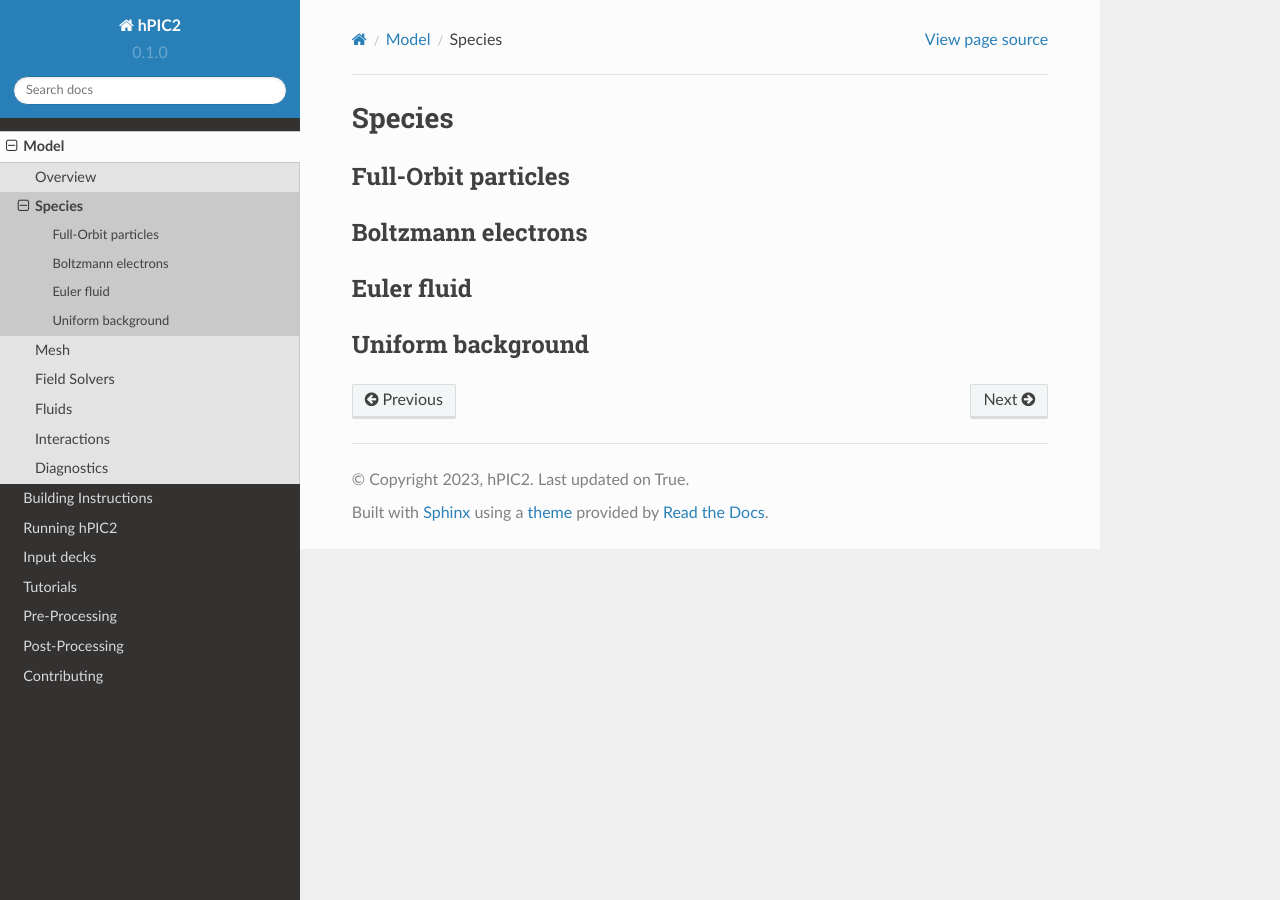
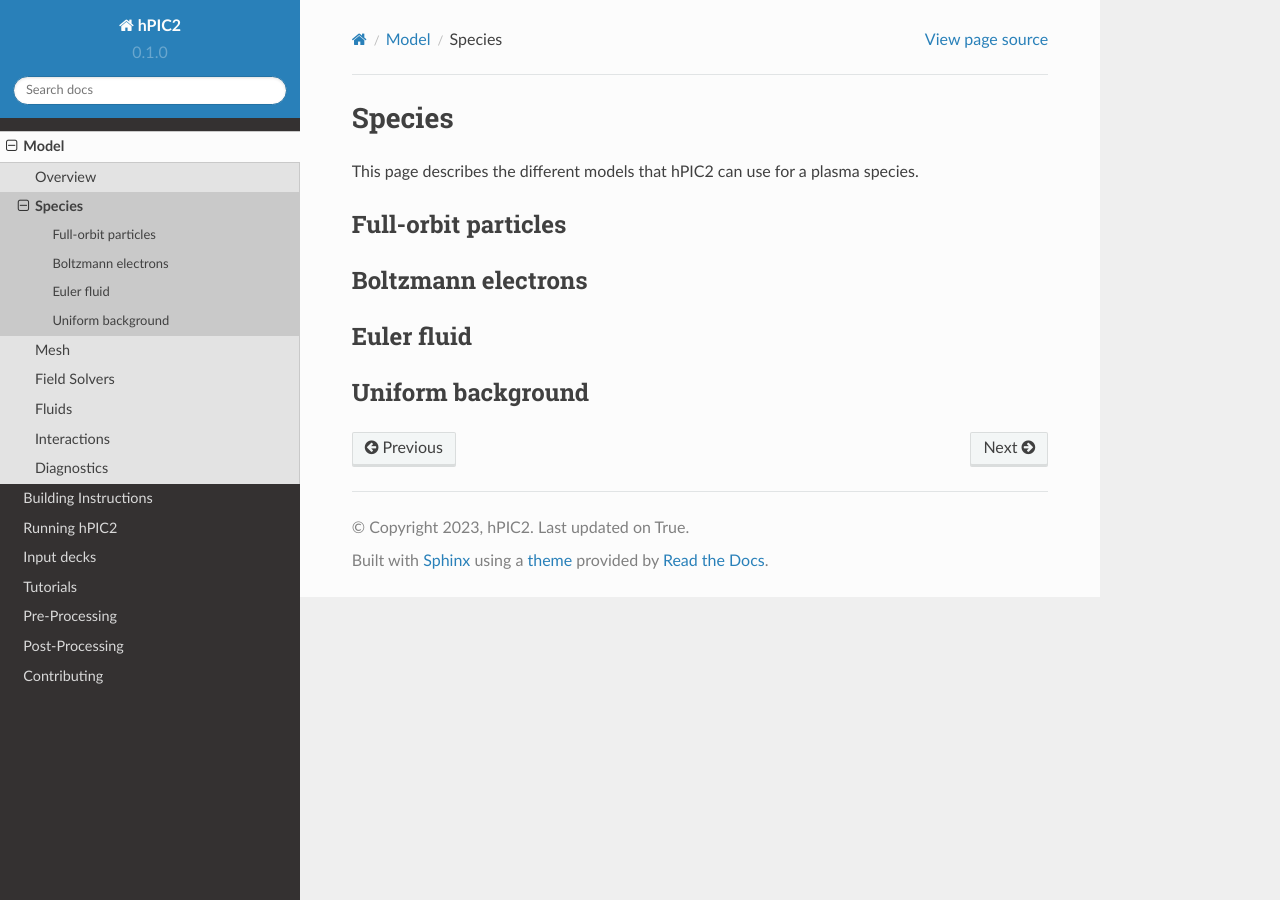
Before and after one commit to lcpp-org/hpic2doc, a Sphinx documentation site: the page built from docs/source/species.rst, in a window 1280 px wide. Built offline with Sphinx 7.4.7 and the Read the Docs theme 2.0.0, drawn with Linux system fonts in a browser that asks for light colours.

Commit message:
Start species

```diff
--- a/docs/source/species.rst
+++ b/docs/source/species.rst
@@ -1,7 +1,10 @@
 Species
 ========
 
-Full-Orbit particles
+This page describes the different models that hPIC2 can use for
+a plasma species.
+
+Full-orbit particles
 ----------------------
 
 Boltzmann electrons
```
